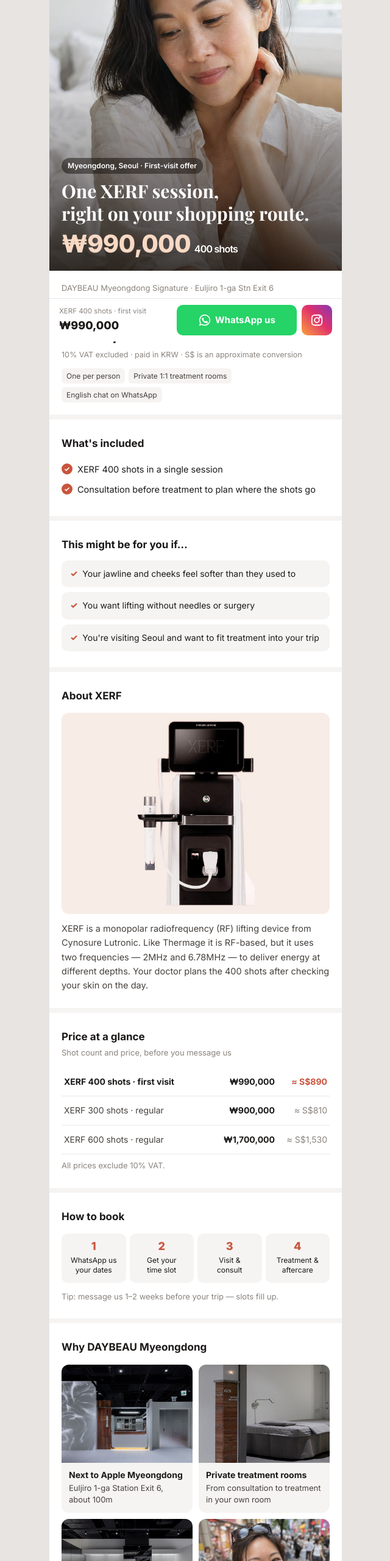
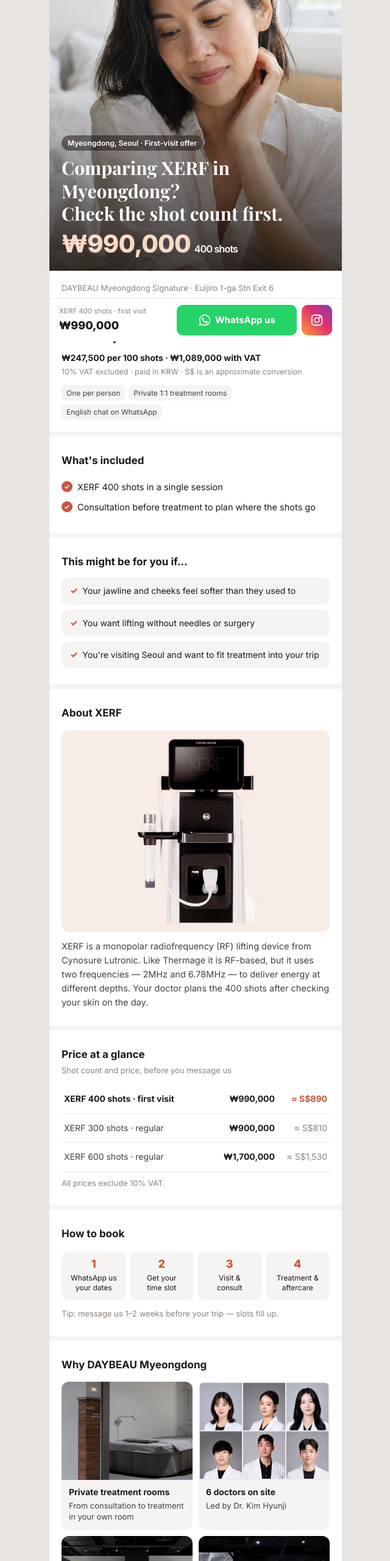
Before and after one commit to thesc-marketing/daybeau-sg, a plain HTML site: page index.html in a window 1280 px wide. Shown: the part 240-2800 px from the top of the page at 61% size, without its empty margins (319-959 px from the left). Drawn offline with nearby package versions, Linux system fonts and the light colour scheme.

Commit message:
Claude: 초안 갱신 2026-11-09_1032

```diff
--- a/index.html
+++ b/index.html
@@ -90,6 +90,7 @@ footer{padding:22px 20px;font-size:11.5px;color:var(--sub);line-height:1.8}
 a:focus-visible,summary:focus-visible{outline:3px solid #155e75;outline-offset:3px}
 .toast{position:fixed;left:50%;bottom:100px;transform:translateX(-50%);background:#222;color:#fff;font-size:13px;padding:9px 14px;border-radius:8px;opacity:0;transition:.2s;pointer-events:none;z-index:40}
 .toast.on{opacity:1}
+.per{margin-top:6px;font-size:14px;font-weight:700;color:var(--ink)}
 </style>
 </head>
 <body><div style="position:relative;z-index:99;background:#111;color:#fff;text-align:center;font:600 12.5px/1.4 sans-serif;padding:7px 10px">Draft for review · not live yet · includes AI-generated images</div>
@@ -101,7 +102,7 @@ a:focus-visible,summary:focus-visible{outline:3px solid #155e75;outline-offset:3
   <span class="ai">AI-generated image</span>
   <div class="copy">
     <span class="pill">Myeongdong, Seoul · First-visit offer</span>
-    <h1>One XERF session,<br>right on your shopping route.</h1>
+    <h1>Comparing XERF in Myeongdong?<br>Check the shot count first.</h1>
     <div class="big">₩990,000<small>400 shots</small></div>
   </div>
 </div>
@@ -110,6 +111,7 @@ a:focus-visible,summary:focus-visible{outline:3px solid #155e75;outline-offset:3
   <div class="clinic">DAYBEAU Myeongdong Signature · Euljiro 1-ga Stn Exit 6</div>
   <h2>[First visit] XERF lifting, 400 shots</h2>
   <div class="price"><span class="now">₩990,000</span><span class="sgd">≈ S$890</span></div>
+  <div class="per">₩247,500 per 100 shots · ₩1,089,000 with VAT</div>
   <div class="vat">10% VAT excluded · paid in KRW · S$ is an approximate conversion</div>
   <div class="badges"><span>One per person</span><span>Private 1:1 treatment rooms</span><span>English chat on WhatsApp</span></div>
 </div>
@@ -162,10 +164,10 @@ a:focus-visible,summary:focus-visible{outline:3px solid #155e75;outline-offset:3
 <div class="sec">
   <h3>Why DAYBEAU Myeongdong</h3>
   <div class="why">
-    <div><img src="img/entry.jpg" alt="" loading="lazy"><p><b>Next to Apple Myeongdong</b>Euljiro 1-ga Station Exit 6, about 100m</p></div>
     <div><img src="img/room.jpg" alt="" loading="lazy"><p><b>Private treatment rooms</b>From consultation to treatment in your own room</p></div>
-    <div><img src="img/lounge.jpg" alt="" loading="lazy"><p><b>6 doctors on site</b>Led by Dr. Kim Hyunji</p></div>
-    <div><img src="img/trip.jpg" alt="" loading="lazy"><p><b>Fits your trip</b>Shopping streets right outside</p></div>
+    <div><img src="img/doctors.jpg" alt="" loading="lazy"><p><b>6 doctors on site</b>Led by Dr. Kim Hyunji</p></div>
+    <div><img src="img/lounge.jpg" alt="" loading="lazy"><p><b>Price before you book</b>Shot count, price and VAT shown up front</p></div>
+    <div><img src="img/entry.jpg" alt="" loading="lazy"><p><b>Getting here</b>Next to Apple Myeongdong, Euljiro 1-ga Station Exit 6, about 100m</p></div>
   </div>
 </div>
 
```
Also changed, not shown: img/doctors.jpg (added), img/trip.jpg (deleted).
